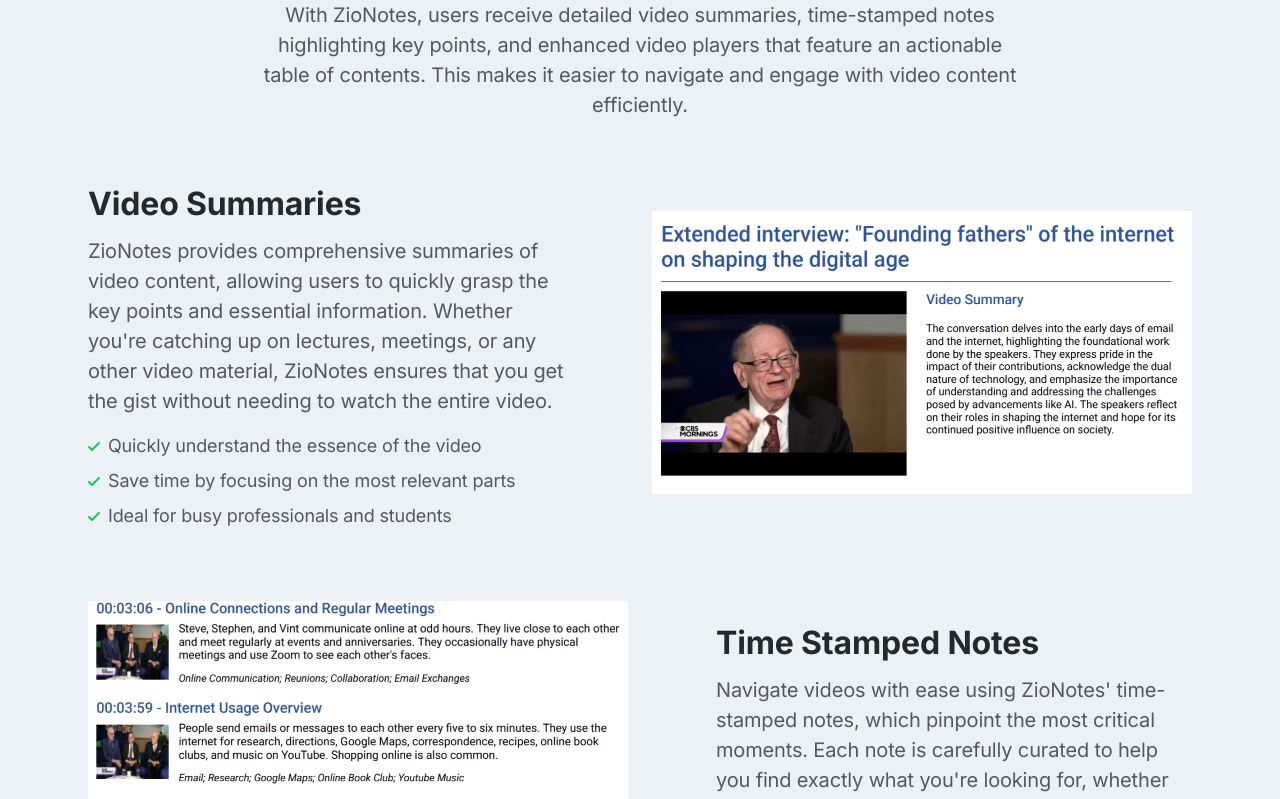
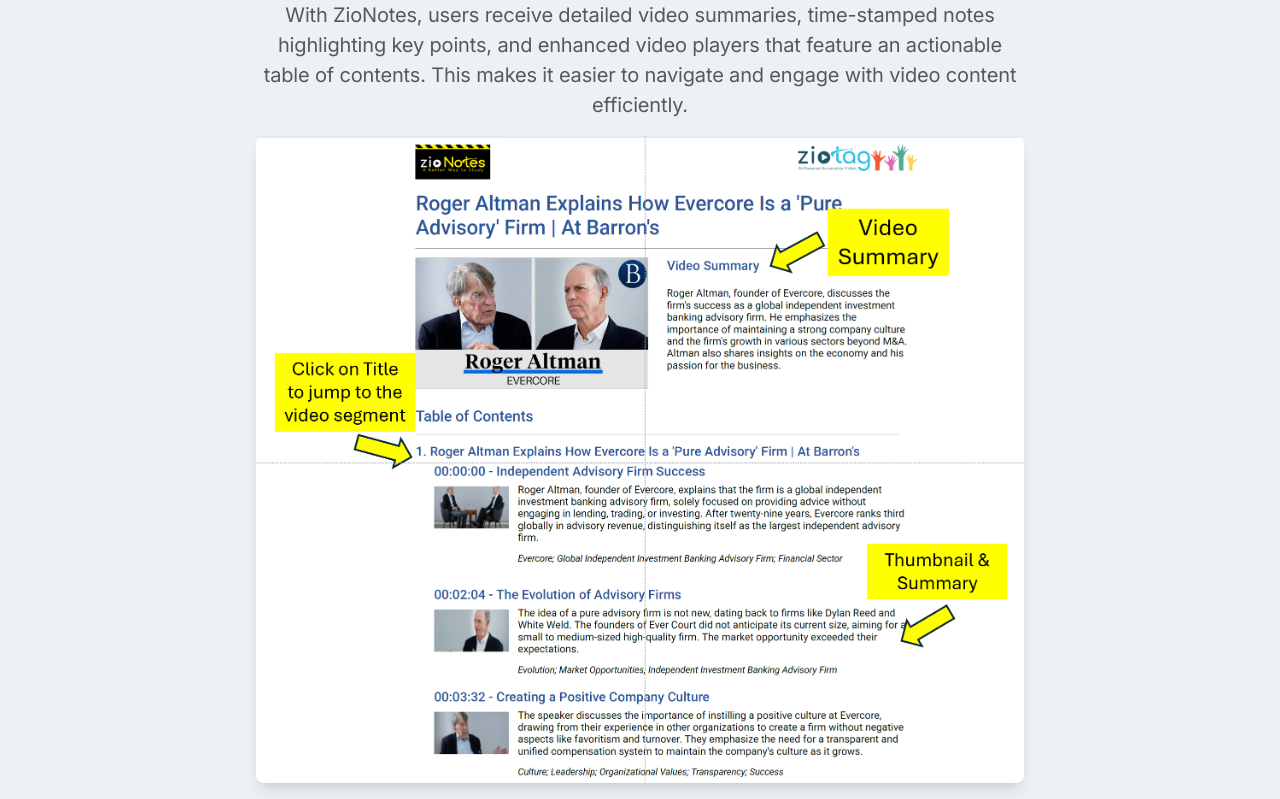
Before and after one commit to ryanpauldev/zionotes, a Next.js app: page / in a window 1280 px wide. Shown: the part 680-1479 px from the top of the page. Built offline with nearby package versions, Linux system fonts and the light colour scheme.

Commit message:
adding picture to top of zigzag.tsx file

```diff
--- a/components/zigzag.tsx
+++ b/components/zigzag.tsx
@@ -3,6 +3,7 @@
 import FeatImage01 from '@/public/images/features-03-image-01.png'
 import FeatImage02 from '@/public/images/features-03-image-02.png'
 import FeatImage03 from '@/public/images/features-03-image-03.png'
+import FeatHeaderImage from '@/public/images/features-03-image-00.png'
 
 export default function Zigzag() {
   return (
@@ -14,9 +15,18 @@
           <div className="max-w-3xl mx-auto text-center pb-12 md:pb-16">
             <div className="inline-flex text-sm font-semibold py-1 px-3 m-2 text-green-600 bg-green-200 rounded-full mb-4">Reach goals that matter</div>
             <h1 className="h2 mb-4">ZioNotes offers solutions</h1>
-            <p className="text-xl text-gray-400">With ZioNotes, users receive detailed video summaries, time-stamped notes highlighting key points, and enhanced video players that feature an actionable table of contents. This makes it easier to navigate and engage with video content efficiently.
-
-</p>
+            <p className="text-xl text-gray-400 mb-4">
+              With ZioNotes, users receive detailed video summaries, time-stamped notes highlighting key points, and enhanced video players that feature an actionable table of contents. This makes it easier to navigate and engage with video content efficiently.
+            </p>
+            <div className="w-full flex justify-center">
+              <Image
+                src={FeatHeaderImage}
+                alt="ZioNotes features"
+                width={1797}
+                height={1513}
+                className="rounded-lg shadow-lg max-w-full h-auto"
+              />
+            </div>
           </div>
 
           {/* Items */}
```
Also changed, not shown: public/images/features-03-image-00.png (added).
